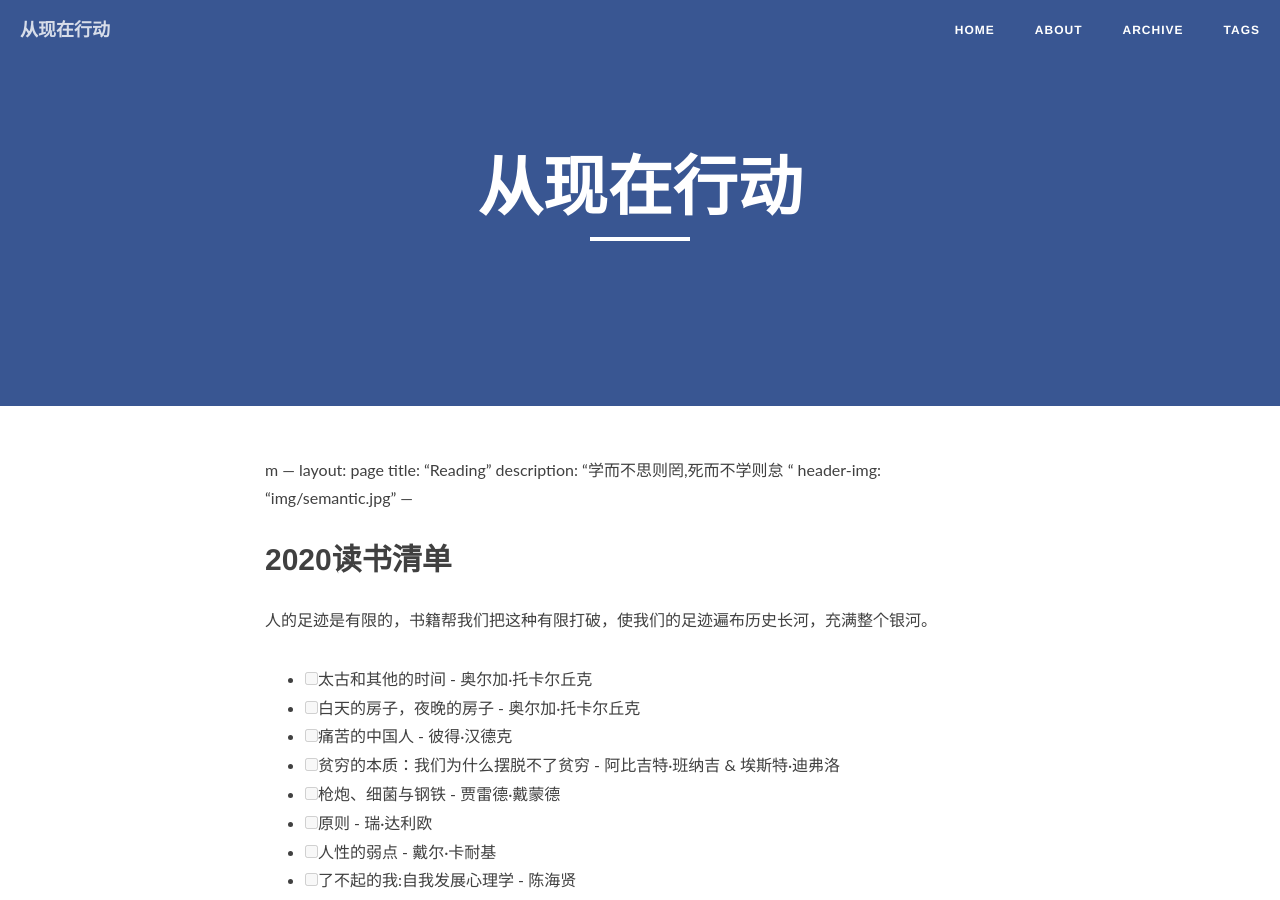
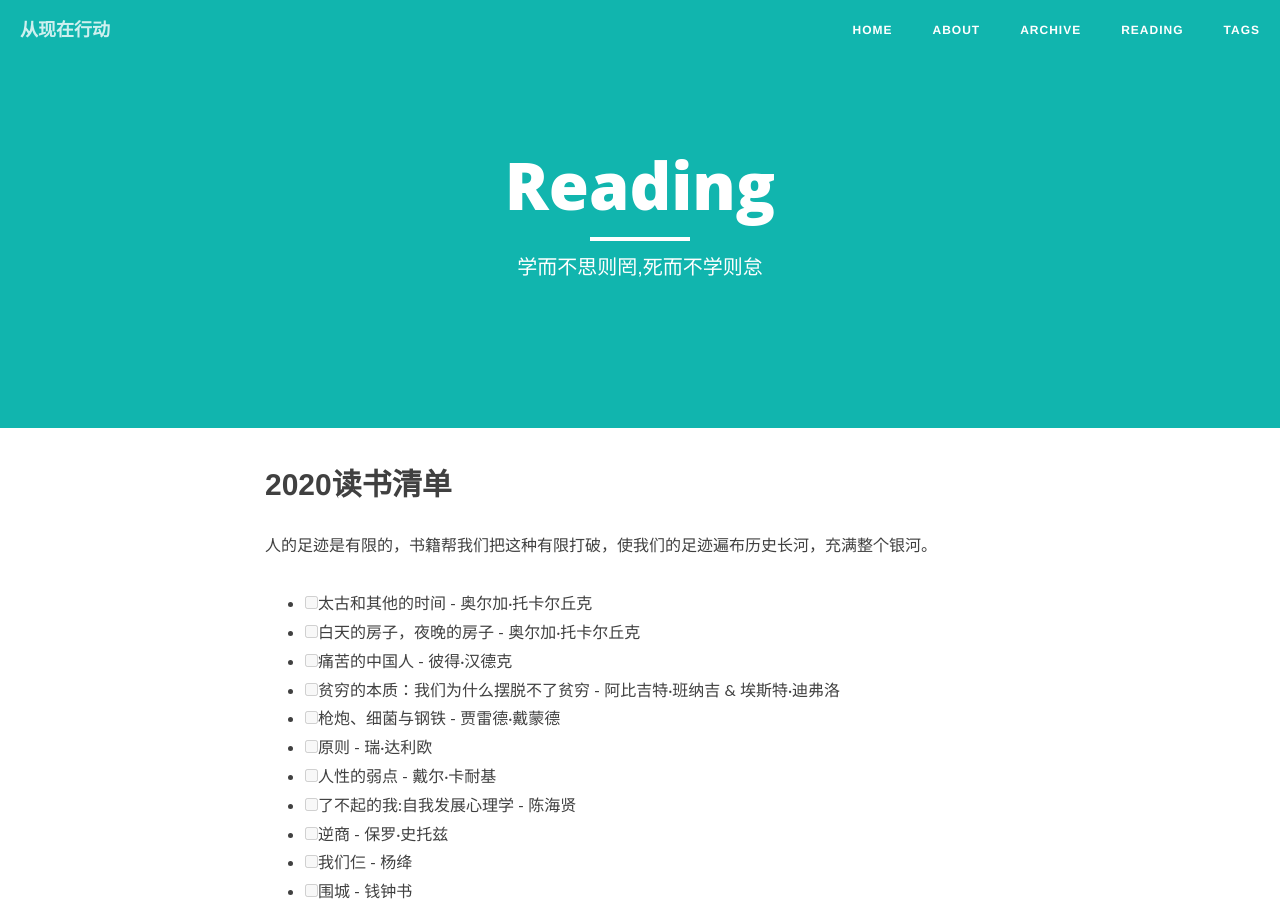
Before and after one commit to sanbuguan/sanbuguan.github.io, a Jekyll site: the page built from reading.md, in a window 1280 px wide and 900 px high. Built offline with Jekyll 4.4.1, drawn with Linux system fonts in a browser that asks for light colours; nearby versions of some CDN libraries; our own code applies the rules of GitHub Pages for plain Markdown files.

Commit message:
update reading

```diff
--- a/reading.md
+++ b/reading.md
@@ -1,4 +1,4 @@
-m ---
+---
 layout: page
 title: "Reading"
 description: "学而不思则罔,死而不学则怠 "
```
